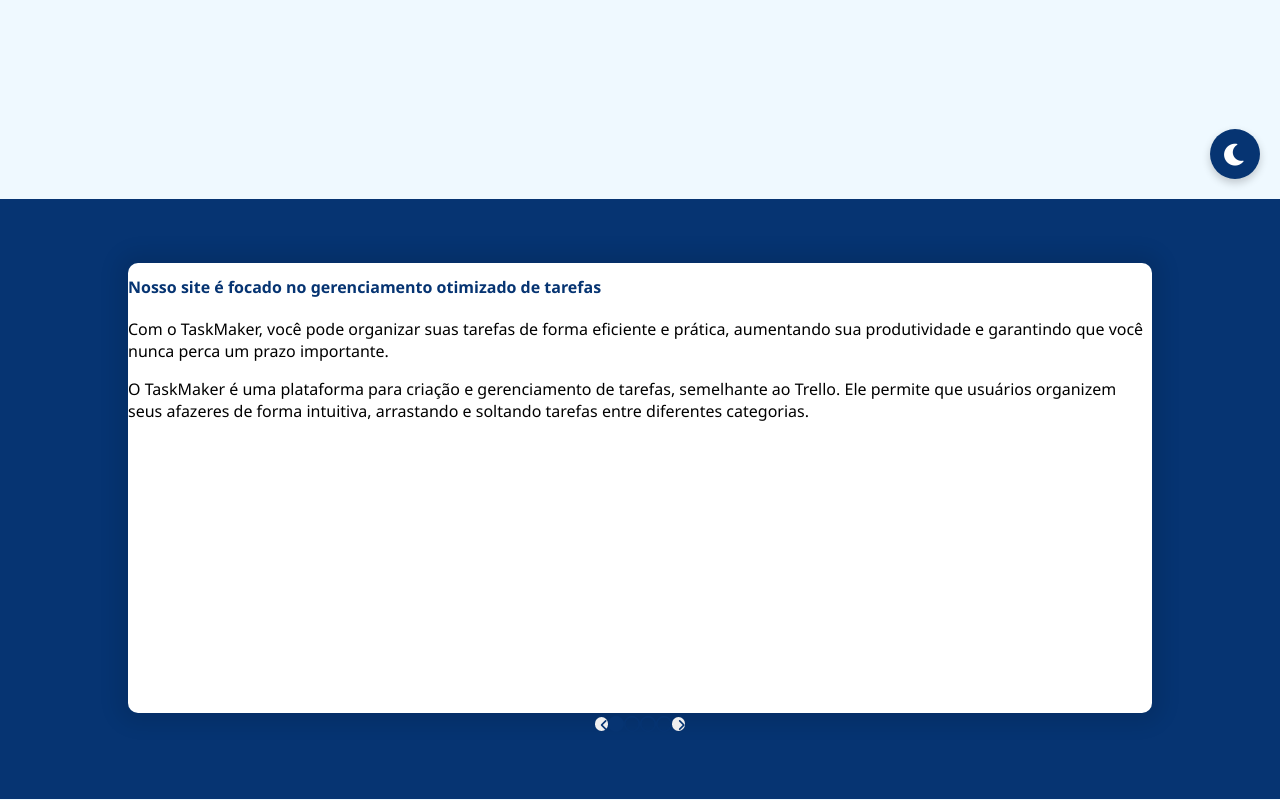
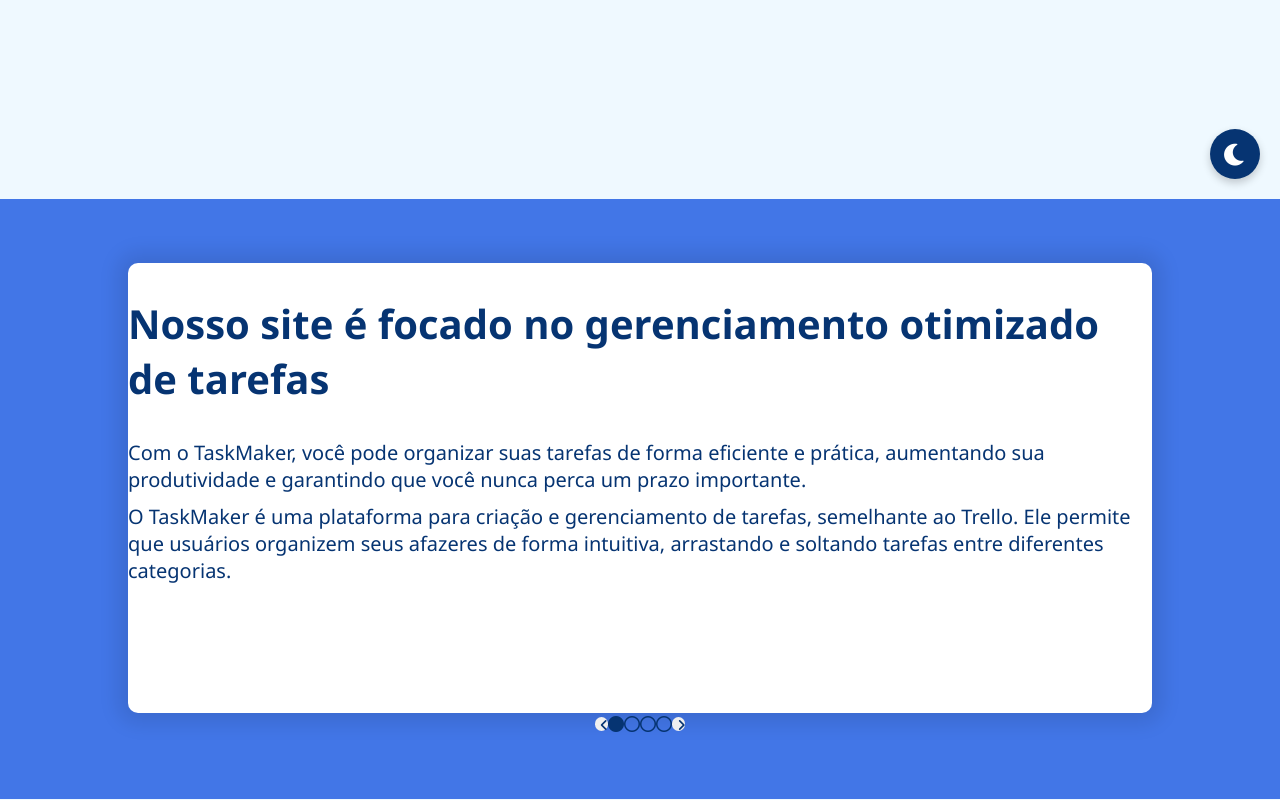
Before and after one commit to Leandr0Arantes/TaskMaker, a PHP site: page / in a window 1280 px wide. Shown: the part 601-1401 px from the top of the page. Run offline with PHP 8.4, Linux system fonts and the light colour scheme.

Commit message:
atualiza estilos do tutorial com nova cor de fundo e ajustes de layout

```diff
--- a/assets/css/index.css
+++ b/assets/css/index.css
@@ -49,7 +49,7 @@ body .btn-tema:hover {
     --font-home: #063472;
 
     /* TUTORIAL */
-    --background-tutorial: #063472;
+    --background-tutorial: #4276e7;
 
     /* CONTATO */
     --background-contato: rgb(239, 249, 255);
@@ -252,9 +252,18 @@ header .btn-header .sign-in:hover{
 }
 
 .tutorial h2 {
-    font-size: 1em;
-    color: #063472;
-    margin-bottom: 20px;
+    width: 100%;
+    color: var(--font-home);
+    text-align: left;
+    font-size: 40px;
+}
+
+.tutorial p {
+    width: 100%;
+    margin: 0 0 0.5em 0;
+    color: var(--font-home);
+    text-align: left;
+    font-size: 20px;
 }
 
 .tutorial .container{
```
